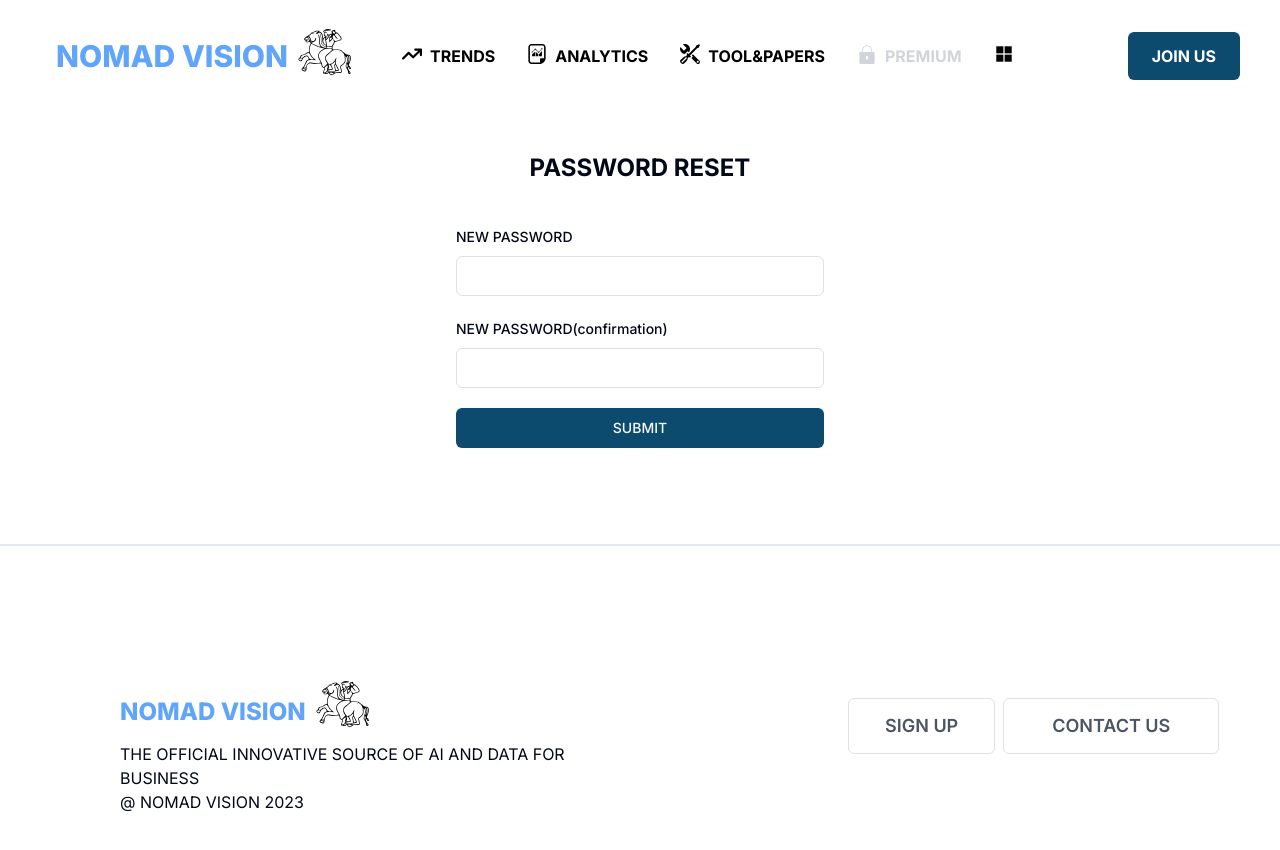
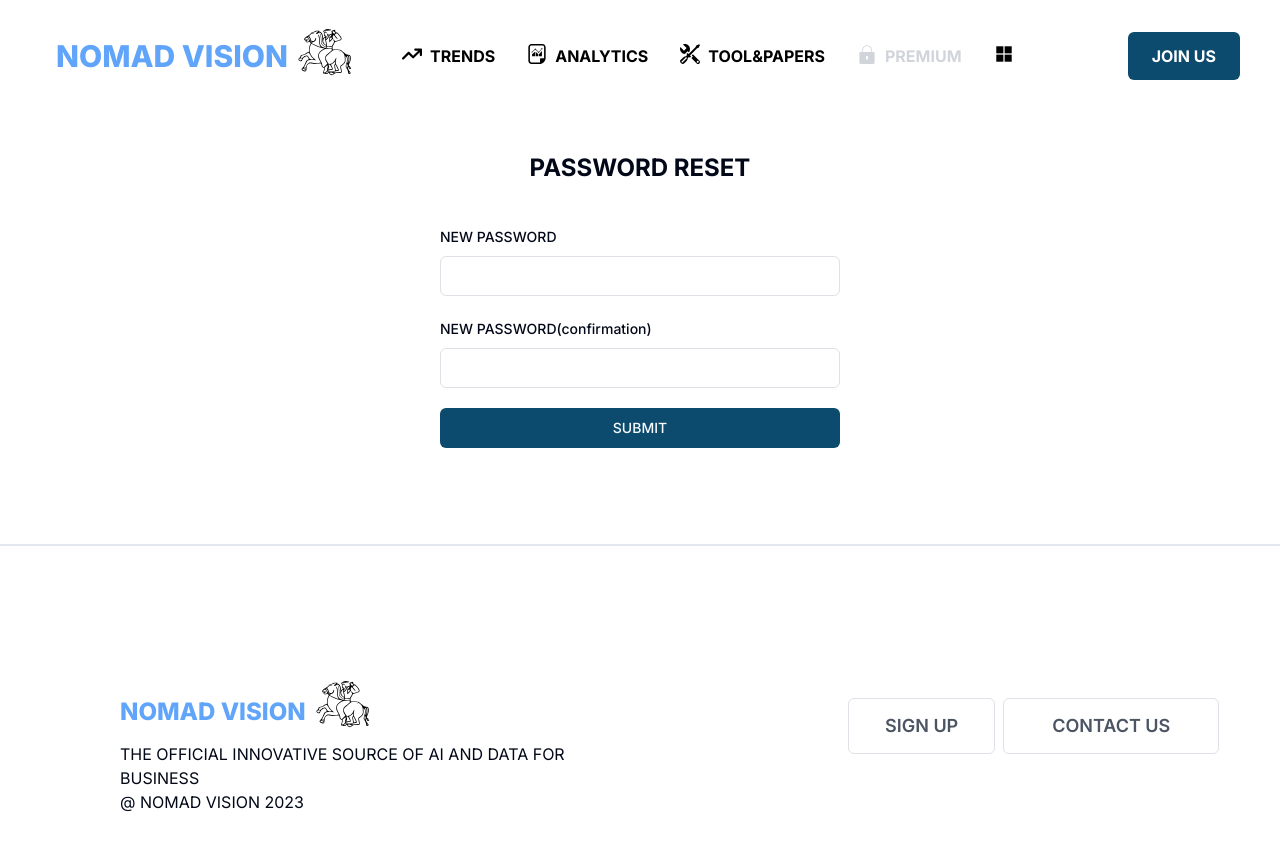
Before and after one commit to Shuridesu/nomadvision.com, a Next.js app: page /reset-password/1/1 in a window 1280 px wide. Shown: the top 850 px of the page. Built offline with nearby package versions, Linux system fonts and the light colour scheme; no server answers.

Commit message:
change logout button

```diff
--- a/app/components/Footer.tsx
+++ b/app/components/Footer.tsx
@@ -37,7 +37,7 @@ export default function Footer({user}:FooterProps) {
                   await signOut({ callbackUrl: "/" });
                 }}
                 variant="outline"
-                className="font-semibold ms-20 max-w-[20px] px-8 text-xs hover:text-red-500"
+                className="font-semibold ms-20 max-w-[20px] px-8 text-xs hover:text-red-500  lg:max-w-none lg:text-lg lg:h-14"
               >
                 LOGOUT
               </Button>
--- a/components/auth/ResetPassword.tsx
+++ b/components/auth/ResetPassword.tsx
@@ -101,7 +101,7 @@ const ResetPassword = ({ uid, token }: ResetPasswordProps) => {
           </div>
 
           <Form {...form}>
-            <form onSubmit={form.handleSubmit(onSubmit)} className="space-y-5 mx-3">
+            <form onSubmit={form.handleSubmit(onSubmit)} className="space-y-5">
               <FormField
                 control={form.control}
                 name="password"
```
